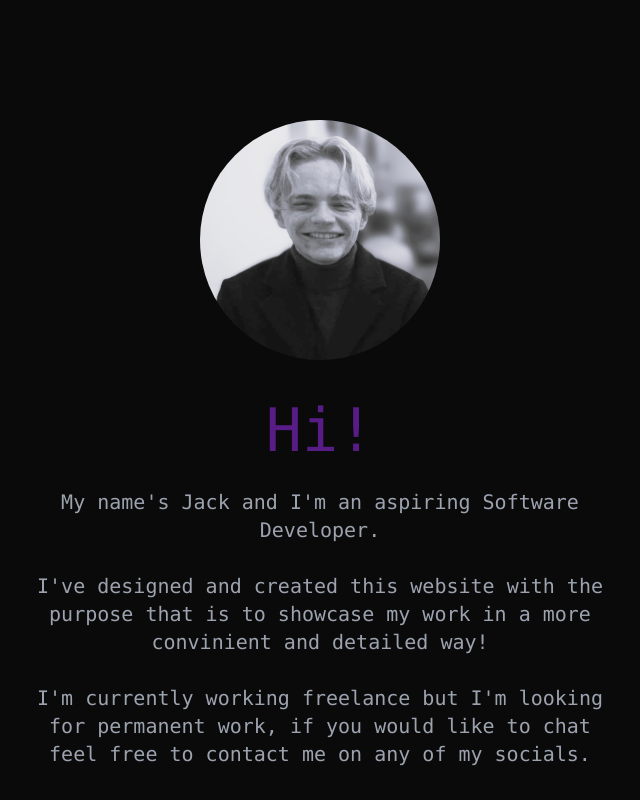
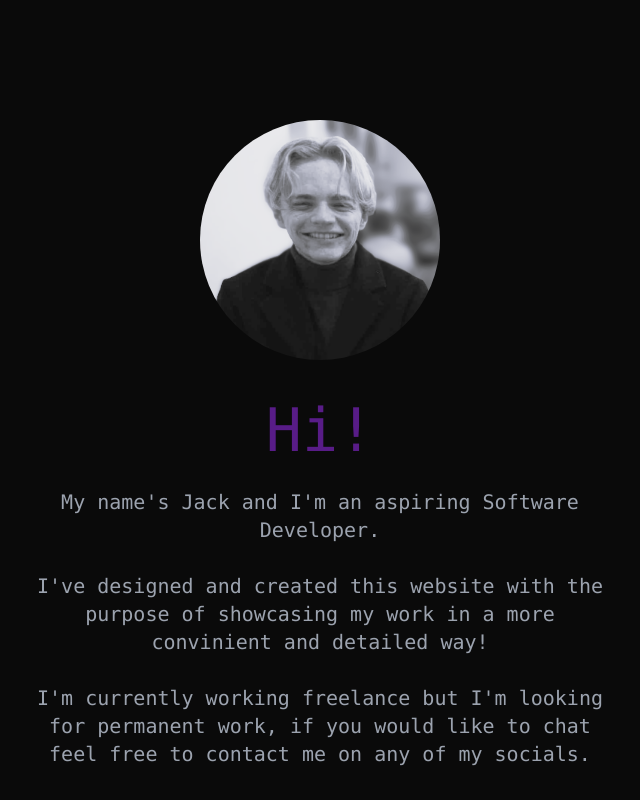
Before and after one commit to JackKeirnan/portfolio, a Next.js app: page / in a window 1280 px wide. Shown: the top 800 px of the page, without its empty margins (320-960 px from the left). Built offline with nearby package versions, Linux system fonts and the light colour scheme.

Commit message:
Quick Grammar error fix

```diff
--- a/src/app/Pages/homepage.tsx
+++ b/src/app/Pages/homepage.tsx
@@ -47,7 +47,7 @@ export default function homepage() {
                     My name's Jack and I'm an aspiring Software Developer.
                   <br />
                   <br />
-                    I've designed and created this website with the purpose that is to showcase my work in a more convinient and detailed way!
+                    I've designed and created this website with the purpose of showcasing my work in a more convinient and detailed way!
                   <br />
                   <br />
                     I'm currently working freelance but I'm looking for permanent work, if you would like to chat feel free to contact me on any of my socials.
```
